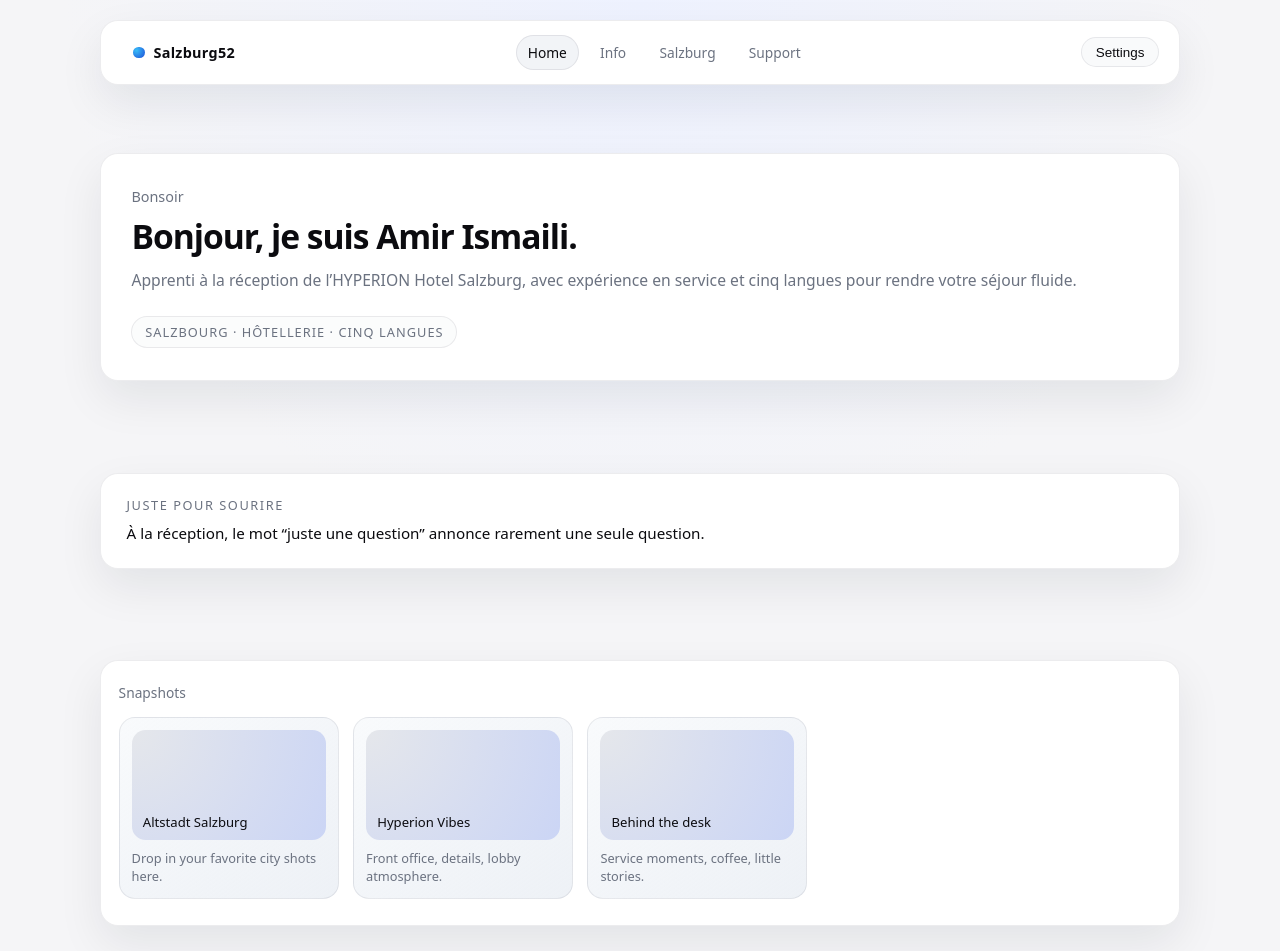
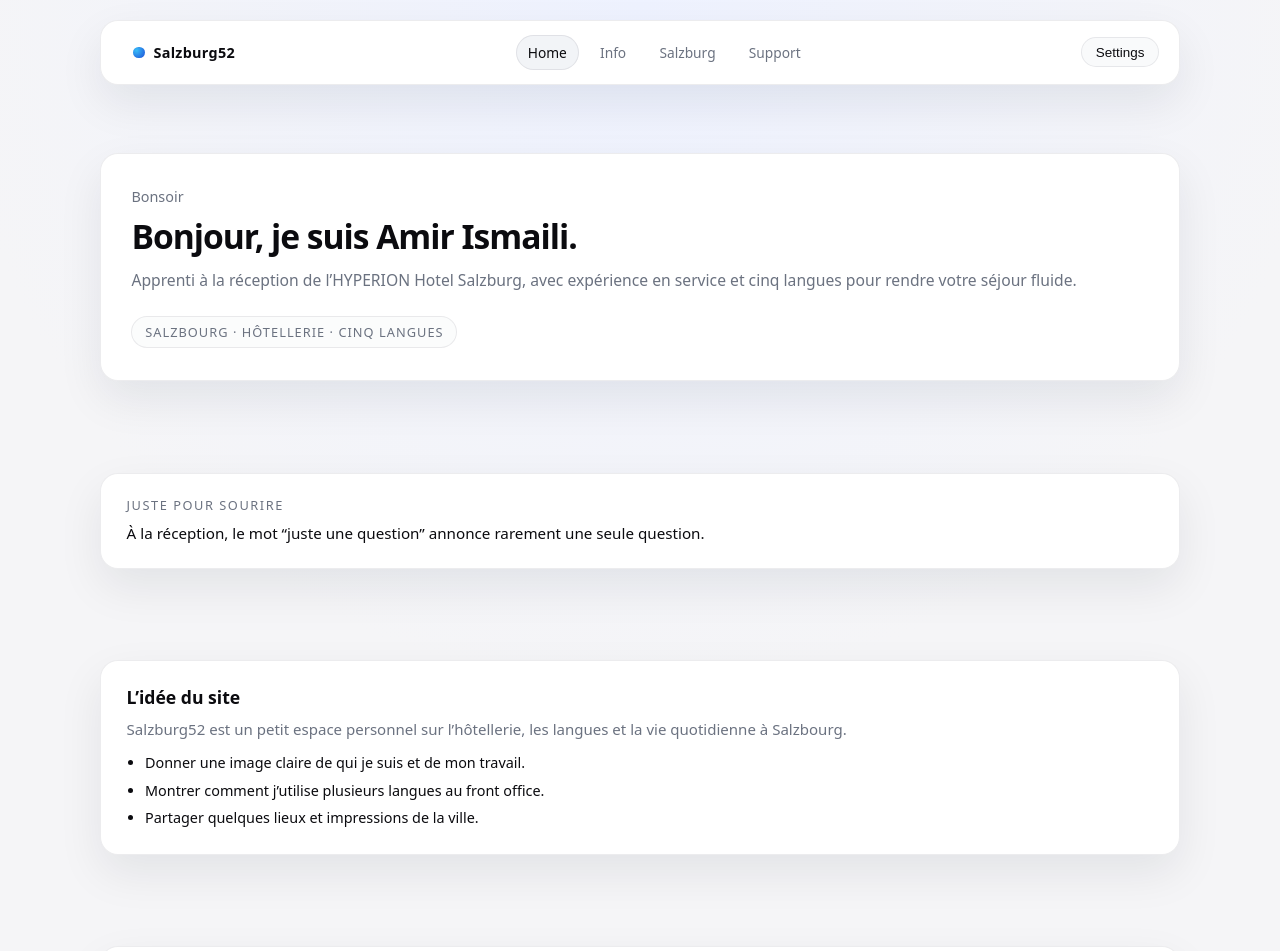
Before and after one commit to luv2loot/salzburg52, a Next.js app: page /fr in a window 1280 px wide. Shown: the top 951 px of the page. Built offline with nearby package versions, Linux system fonts and the light colour scheme.

Commit message:
Update page.js

```diff
--- a/app/fr/page.js
+++ b/app/fr/page.js
@@ -102,7 +102,7 @@
           lang={LANG}
         />
 
-        {snippet && (
+                {snippet && (
           <section className="app-shell snippet-root">
             <div className="surface snippet-inner">
               <p className="snippet-label text-muted">
@@ -117,7 +117,23 @@
           </section>
         )}
 
+        <section className="app-shell feature-root">
+          <div className="surface feature-inner">
+            <h2 className="feature-title">L’idée du site</h2>
+            <p className="feature-text">
+              Salzburg52 est un petit espace personnel sur l’hôtellerie, les
+              langues et la vie quotidienne à Salzbourg.
+            </p>
+            <ul className="feature-list">
+              <li>Donner une image claire de qui je suis et de mon travail.</li>
+              <li>Montrer comment j’utilise plusieurs langues au front office.</li>
+              <li>Partager quelques lieux et impressions de la ville.</li>
+            </ul>
+          </div>
+        </section>
+
         <MediaStrip />
+
       </main>
       <Footer lang={LANG} />
 
```
